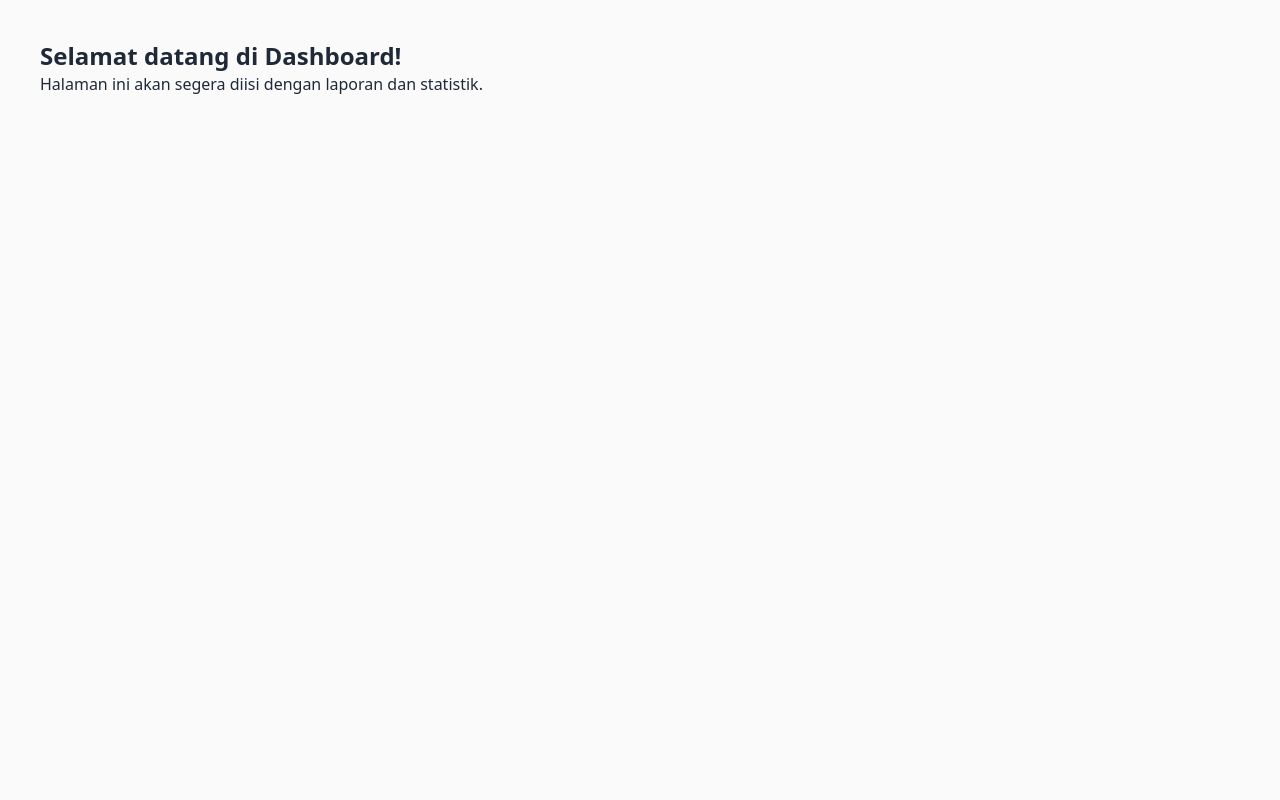
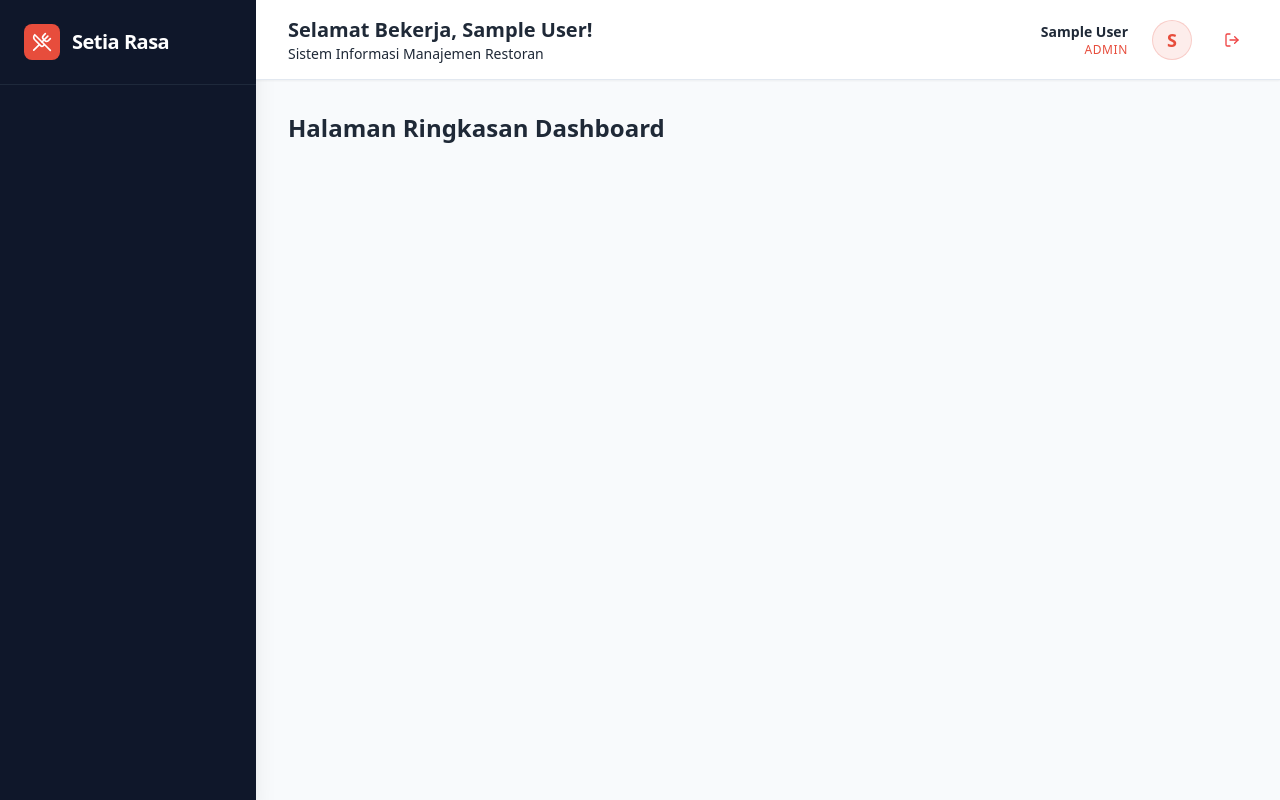
Before and after one commit to tsaqif-muwaffaq/setiarasa-dashboard, a React (Vite) app in the folder sr-frontend/: page /dashboard in a window 1280 px wide. Built offline with nearby package versions, Linux system fonts and the light colour scheme; sample sign-in values are in the browser's storage.

Commit message:
feat: setup layout dashboard, sidebar rbac, dan protected route

```diff
--- a/sr-frontend/src/App.tsx
+++ b/sr-frontend/src/App.tsx
@@ -1,29 +1,39 @@
 import { BrowserRouter as Router, Routes, Route, Navigate } from 'react-router-dom';
 import { Toaster } from 'sonner';
+
+// Halaman & Layout
 import Login from './pages/Login';
+import AppLayout from './components/layout/AppLayout';
+import ProtectedRoute from './components/ProtectedRoute';
 
-// Placeholder untuk halaman Dashboard (akan kita buat nanti)
-const DashboardPlaceholder = () => (
-  <div className="p-10">
-    <h1 className="text-2xl font-bold">Selamat datang di Dashboard!</h1>
-    <p>Halaman ini akan segera diisi dengan laporan dan statistik.</p>
-  </div>
-);
+// Placeholder untuk halaman-halaman dashboard (Akan dibuat di fase berikutnya)
+const Dashboard = () => <div className="text-2xl font-bold text-foreground">Halaman Ringkasan Dashboard</div>;
+const Kasir = () => <div className="text-2xl font-bold text-foreground">Halaman Sistem Kasir (POS)</div>;
+const KelolaMenu = () => <div className="text-2xl font-bold text-foreground">Halaman Kelola Menu Restoran</div>;
 
 function App() {
   return (
     <Router>
-      {/* Komponen Toaster diletakkan di root agar bisa dipanggil dari mana saja */}
       <Toaster position="top-right" richColors />
 
       <Routes>
+        {/* Rute Publik (Tanpa Proteksi) */}
         <Route path="/login" element={<Login />} />
 
-        {/* Nanti kita akan tambahkan sistem Proteksi Route (Protected Route) di sini */}
-        <Route path="/dashboard" element={<DashboardPlaceholder />} />
+        {/* Rute Terproteksi (Harus Login) */}
+        <Route element={<ProtectedRoute />}>
+          <Route element={<AppLayout />}>
+            <Route path="/dashboard" element={<Dashboard />} />
+            <Route path="/kasir" element={<Kasir />} />
+            <Route path="/dapur" element={<div>Halaman Dapur</div>} />
+            <Route path="/menu" element={<KelolaMenu />} />
+            <Route path="/riwayat" element={<div>Riwayat Transaksi</div>} />
+            <Route path="/karyawan" element={<div>Kelola Karyawan</div>} />
+          </Route>
+        </Route>
 
-        {/* Redirect default ke login */}
-        <Route path="/" element={<Navigate to="/login" replace />} />
+        {/* Redirect default */}
+        <Route path="/" element={<Navigate to="/dashboard" replace />} />
       </Routes>
     </Router>
   );
--- /dev/null
+++ b/sr-frontend/src/components/ProtectedRoute.tsx
@@ -0,0 +1,14 @@
+import { Navigate, Outlet } from 'react-router-dom';
+import { useAuthStore } from '@/store/useAuthStore';
+
+export default function ProtectedRoute() {
+  const token = useAuthStore((state) => state.token);
+
+  // Jika token tidak ada, arahkan ke login dan ganti history URL
+  if (!token) {
+    return <Navigate to="/login" replace />;
+  }
+
+  // Jika ada token, render komponen anak (halaman yang dituju)
+  return <Outlet />;
+}
--- /dev/null
+++ b/sr-frontend/src/components/layout/AppLayout.tsx
@@ -0,0 +1,24 @@
+import { Outlet } from 'react-router-dom';
+import Sidebar from './Sidebar';
+import Topbar from './Topbar';
+
+export default function AppLayout() {
+  return (
+    <div className="flex min-h-screen bg-slate-50">
+      {/* Sidebar untuk layar besar */}
+      <div className="hidden lg:block">
+        <Sidebar />
+      </div>
+
+      {/* Area Utama (Kanan) */}
+      <div className="flex-1 flex flex-col min-w-0">
+        <Topbar />
+
+        {/* Area Konten Dinamis */}
+        <main className="flex-1 p-8 overflow-auto">
+          <Outlet />
+        </main>
+      </div>
+    </div>
+  );
+}
--- /dev/null
+++ b/sr-frontend/src/components/layout/Sidebar.tsx
@@ -0,0 +1,61 @@
+import { NavLink } from 'react-router-dom';
+import { useAuthStore } from '@/store/useAuthStore';
+import { cn } from '@/lib/utils';
+import {
+  LayoutDashboard,
+  ShoppingCart,
+  History,
+  Users,
+  ChefHat,
+  UtensilsCrossed
+} from 'lucide-react';
+
+export default function Sidebar() {
+  const user = useAuthStore((state) => state.user);
+
+  // Konfigurasi Menu & Hak Akses (Role)
+  const menuItems = [
+    { name: 'Dashboard', path: '/dashboard', icon: LayoutDashboard, roles: ['OWNER', 'KASIR', 'DAPUR'] },
+    { name: 'Kasir (POS)', path: '/kasir', icon: ShoppingCart, roles: ['OWNER', 'KASIR'] },
+    { name: 'Dapur (KDS)', path: '/dapur', icon: ChefHat, roles: ['OWNER', 'DAPUR'] },
+    { name: 'Kelola Menu', path: '/menu', icon: UtensilsCrossed, roles: ['OWNER'] },
+    { name: 'Riwayat Transaksi', path: '/riwayat', icon: History, roles: ['OWNER', 'KASIR'] },
+    { name: 'Kelola Karyawan', path: '/karyawan', icon: Users, roles: ['OWNER'] },
+  ];
+
+  // Saring menu: Hanya tampilkan menu yang rolenya mencakup role user saat ini
+  const filteredMenus = menuItems.filter(menu => user?.role && menu.roles.includes(user.role));
+
+  return (
+    <aside className="w-64 bg-slate-900 text-slate-300 flex flex-col min-h-screen shadow-xl z-20">
+      {/* Brand Header */}
+      <div className="p-6 flex items-center gap-3 text-white border-b border-slate-800">
+        <div className="bg-primary p-2 rounded-lg">
+          <UtensilsCrossed className="w-5 h-5 text-primary-foreground" />
+        </div>
+        <span className="text-xl font-bold tracking-tight">Setia Rasa</span>
+      </div>
+
+      {/* Navigation Links */}
+      <nav className="flex-1 px-4 py-6 space-y-2">
+        {filteredMenus.map((item) => (
+          <NavLink
+            key={item.path}
+            to={item.path}
+            className={({ isActive }) =>
+              cn(
+                "flex items-center gap-3 px-4 py-3 rounded-lg transition-all duration-200",
+                isActive
+                  ? "bg-primary text-primary-foreground font-medium shadow-md"
+                  : "hover:bg-slate-800 hover:text-white"
+              )
+            }
+          >
+            <item.icon className="w-5 h-5" />
+            {item.name}
+          </NavLink>
+        ))}
+      </nav>
+    </aside>
+  );
+}
--- /dev/null
+++ b/sr-frontend/src/components/layout/Topbar.tsx
@@ -0,0 +1,50 @@
+import { useAuthStore } from '@/store/useAuthStore';
+import { Button } from '@/components/ui/button';
+import { LogOut } from 'lucide-react';
+import { useNavigate } from 'react-router-dom';
+
+export default function Topbar() {
+  const { user, logout } = useAuthStore();
+  const navigate = useNavigate();
+
+  const handleLogout = () => {
+    logout(); // Hapus data dari Zustand & LocalStorage
+    navigate('/login'); // Arahkan kembali ke halaman login
+  };
+
+  return (
+    <header className="h-20 bg-card border-b border-border flex items-center justify-between px-8 shadow-sm z-10">
+      <div>
+        <h2 className="text-xl font-semibold text-foreground">
+          Selamat Bekerja, {user?.name}!
+        </h2>
+        <p className="text-sm text-muted-foreground">
+          Sistem Informasi Manajemen Restoran
+        </p>
+      </div>
+
+      <div className="flex items-center gap-6">
+        <div className="text-right hidden sm:block">
+          <p className="text-sm font-bold text-foreground">{user?.name}</p>
+          <p className="text-xs text-primary font-medium uppercase tracking-wider">{user?.role}</p>
+        </div>
+
+        {/* Avatar Inisial */}
+        <div className="w-10 h-10 rounded-full bg-primary/10 flex items-center justify-center text-primary font-bold text-lg border border-primary/20">
+          {user?.name.charAt(0).toUpperCase()}
+        </div>
+
+        {/* Tombol Logout */}
+        <Button
+          variant="ghost"
+          size="icon"
+          onClick={handleLogout}
+          title="Keluar"
+          className="text-destructive hover:bg-destructive/10 hover:text-destructive transition-colors"
+        >
+          <LogOut className="w-5 h-5" />
+        </Button>
+      </div>
+    </header>
+  );
+}
```
